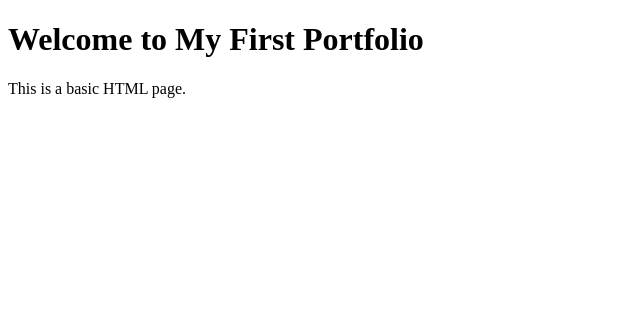
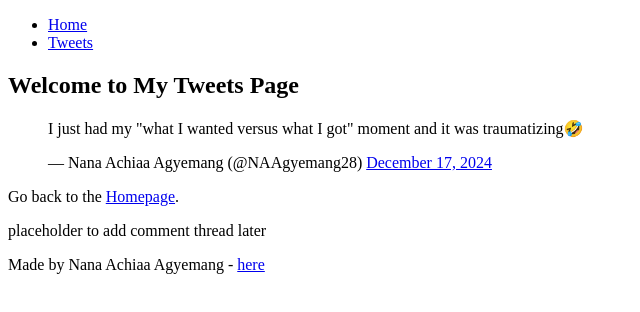
Before and after one commit to NanaAchiaa28/My_First_Portfolio, a plain HTML site: page html_basic/tweets.html in a window 1280 px wide. Shown: the whole page, without its empty margins (0-640 px from the left). Drawn offline with Linux system fonts and the light colour scheme.

Commit message:
Update tweets.html

```diff
--- a/html_basic/tweets.html
+++ b/html_basic/tweets.html
@@ -3,10 +3,42 @@
 <head>
     <meta charset="UTF-8">
     <meta name="viewport" content="width=device-width, initial-scale=1.0">
-    <title>Base Index</title>
+    <title>My Cool Website - Tweets</title>
 </head>
 <body>
-    <h1>Welcome to My First Portfolio</h1>
-    <p>This is a basic HTML page.</p>
+    <!-- Header with Navigation -->
+    <header>
+        <ul>
+            <li><a href="index.html">Home</a></li>
+            <li><a href="tweets.html">Tweets</a></li>
+        </ul>
+    </header>
+
+    <!-- Main Content -->
+    <main>
+        <!-- Article Section -->
+        <article>
+            <h1>Welcome to My Tweets Page</h1>
+            <blockquote class="twitter-tweet">
+                <p lang="en" dir="ltr">I just had my "what I wanted versus what I got" moment and it was traumatizing🤣</p>
+                &mdash; Nana Achiaa Agyemang (@NAAgyemang28)
+                <a href="https://twitter.com/NAAgyemang28/status/1869024211588743565?ref_src=twsrc%5Etfw">December 17, 2024</a>
+            </blockquote>
+            <script async src="https://platform.twitter.com/widgets.js" charset="utf-8"></script>
+
+            <p>Go back to the <a href="index.html">Homepage</a>.</p>
+        </article>
+
+        <!-- Aside Section -->
+        <aside>
+            <p>placeholder to add comment thread later</p>
+        </aside>
+    </main>
+
+    <!-- Footer -->
+    <footer>
+        <p>Made by Nana Achiaa Agyemang - <a href="https://www.linkedin.com/in/yourprofile" target="_blank">here</a></p>
+    </footer>
 </body>
 </html>
+</html>
```
